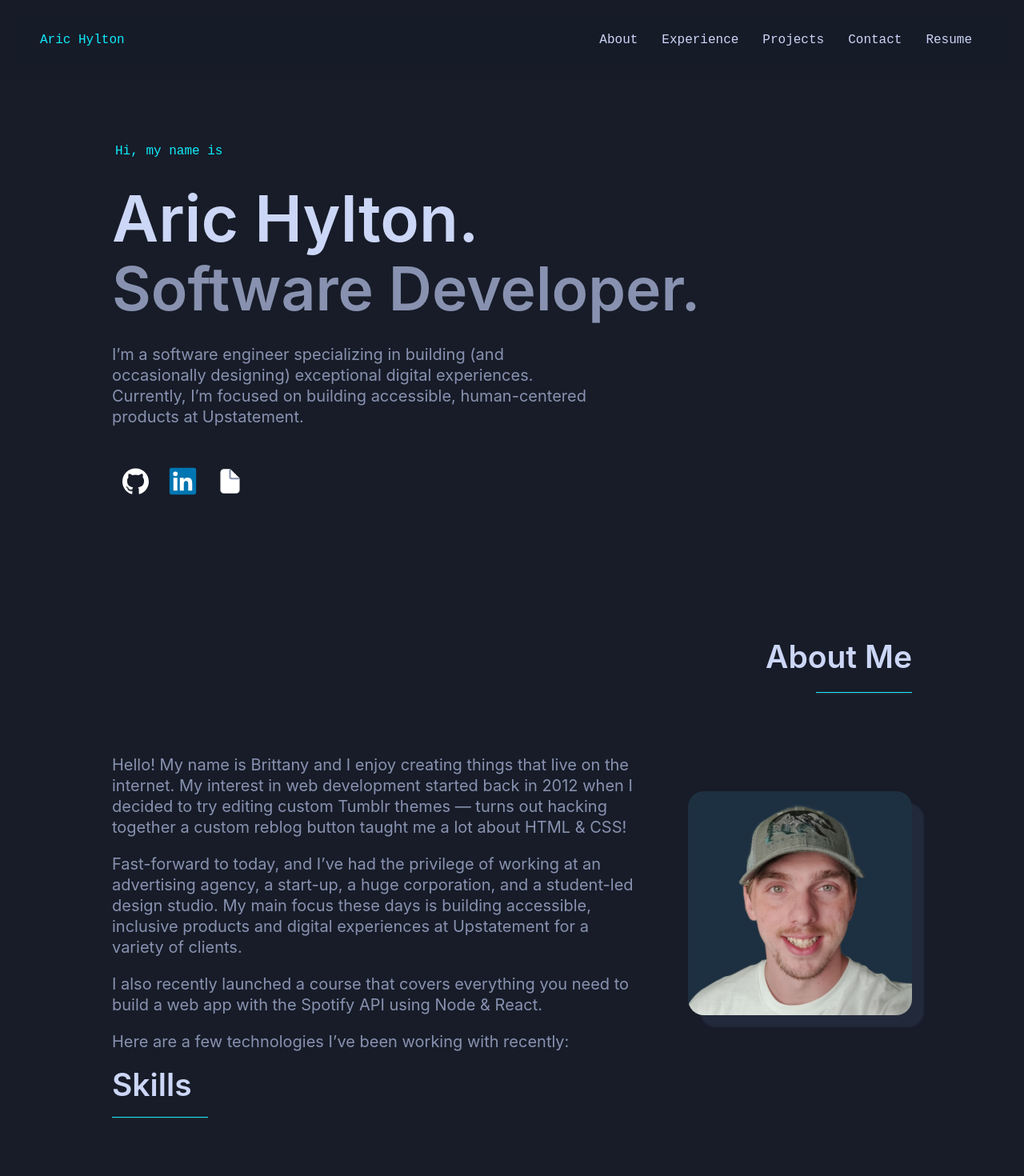
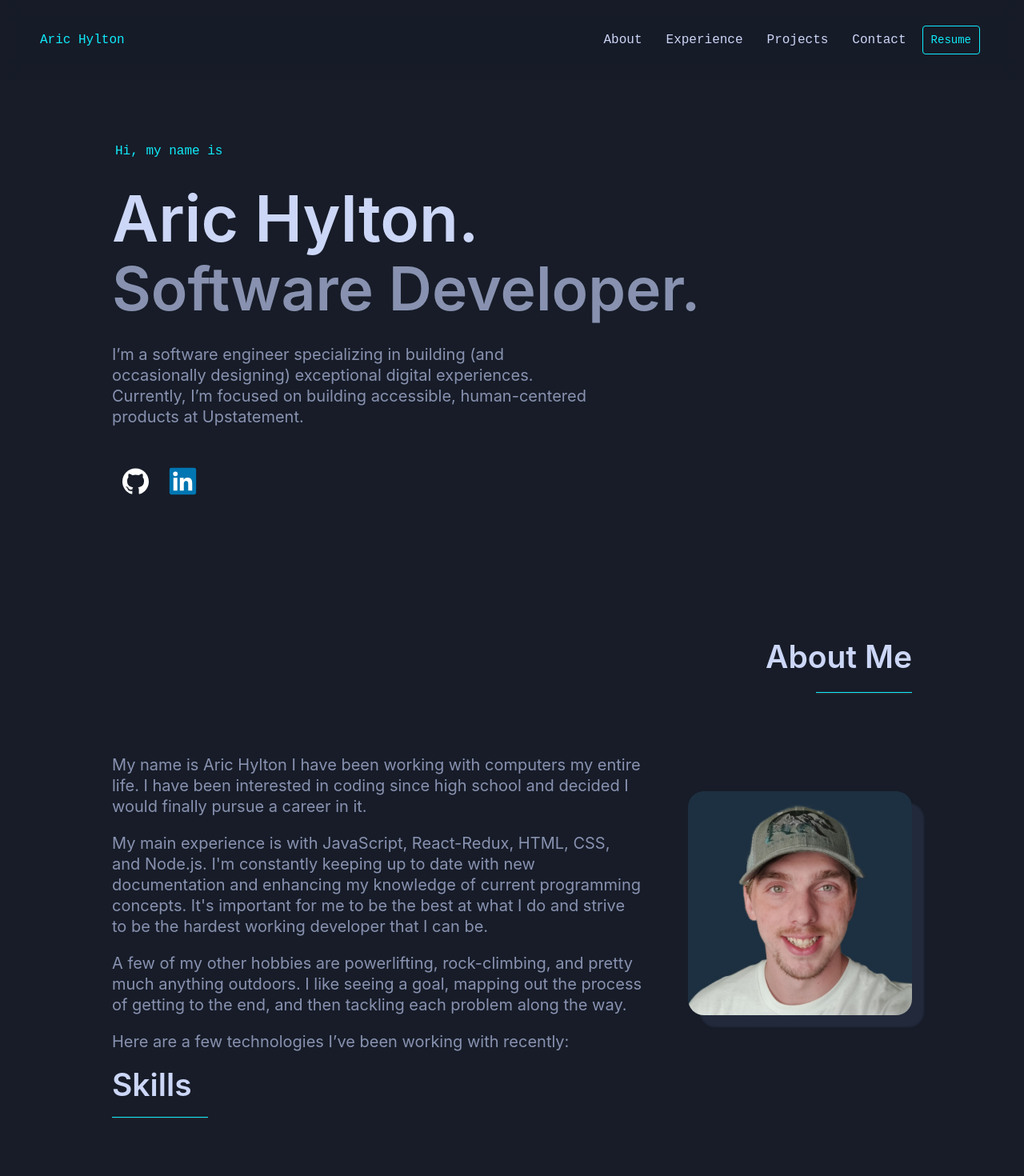
Before and after one commit to arichylton/portfolio, a React (Vite) app: page / in a window 1280 px wide. Shown: the top 1470 px of the page at 80% size. Built offline with nearby package versions, Linux system fonts and the light colour scheme.

Commit message:
added footer section and updated projects page

```diff
--- a/src/App.css
+++ b/src/App.css
@@ -26,7 +26,6 @@ main {
 
 section {
   margin: 0px auto;
-
   max-width: 1000px;
 }
 
@@ -95,8 +94,6 @@ li {
   min-height: 100vh;
 }
 
-
-
 .big-heading {
   margin: 0px;
   font-size: clamp(40px, 8vw, 80px);
--- a/src/containers/about/About.jsx
+++ b/src/containers/about/About.jsx
@@ -14,22 +14,22 @@ const About = () => {
         <div>
           <div className='about__section-summary'>
             <p>
-              Hello! My name is Brittany and I enjoy creating things that live
-              on the internet. My interest in web development started back in
-              2012 when I decided to try editing custom Tumblr themes — turns
-              out hacking together a custom reblog button taught me a lot about
-              HTML & CSS!
+              My name is Aric Hylton I have been working with computers my
+              entire life. I have been interested in coding since high school
+              and decided I would finally pursue a career in it.
             </p>
             <p>
-              Fast-forward to today, and I’ve had the privilege of working at an
-              advertising agency, a start-up, a huge corporation, and a
-              student-led design studio. My main focus these days is building
-              accessible, inclusive products and digital experiences at
-              Upstatement for a variety of clients.
+              My main experience is with JavaScript, React-Redux, HTML, CSS, and
+              Node.js. I'm constantly keeping up to date with new documentation
+              and enhancing my knowledge of current programming concepts. It's
+              important for me to be the best at what I do and strive to be the
+              hardest working developer that I can be.
             </p>
             <p>
-              I also recently launched a course that covers everything you need
-              to build a web app with the Spotify API using Node & React.
+              A few of my other hobbies are powerlifting, rock-climbing, and
+              pretty much anything outdoors. I like seeing a goal, mapping out
+              the process of getting to the end, and then tackling each problem
+              along the way.
             </p>
             <p>Here are a few technologies I’ve been working with recently:</p>
           </div>
--- a/src/containers/about/about.css
+++ b/src/containers/about/about.css
@@ -1,5 +1,5 @@
 .about__section {
-  min-height: 55vh;
+  min-height: 56vh;
 }
 
 .about__section-group {
--- a/src/containers/contact/Contact.jsx
+++ b/src/containers/contact/Contact.jsx
@@ -3,9 +3,15 @@ import './contact.css';
 
 const Contact = () => {
   return (
-    <section>
+    <section className='contact__section'>
       <div className='contact__title'>
-        <h1>Contact Me</h1>
+        <h1>👉 Get In Touch 👈</h1>
+        <p className='contact__summary'>
+          Although I’m not currently looking for any new opportunities, my inbox
+          is always open. Whether you have a question or just want to say hi,
+          I’ll try my best to get back to you!
+        </p>
+        <a className='email__link' href="Arich212@gmail.com" rel="noopener noreferrer" target="_blank">Connect</a>
       </div>
     </section>
   );
--- a/src/containers/contact/contact.css
+++ b/src/containers/contact/contact.css
@@ -1,18 +1,37 @@
-.contact__title {
-
-  text-align: center;
-  font-size: 26px;
-  margin-bottom: 70px;
-  margin-top: 240px;
+.contact__section {
+  display: flex;
+  justify-content:center;
 }
 
-.contact__title:after {
-  display: block;
-  height: 1px;
-  background-color: rgb(16, 234, 250);
-  content: '';
-  width: 120px;
-  margin: 0 auto;
-  box-shadow: 0 1px 2px #444;
-  margin-top: 18px;
+.contact__title {
+  text-align: center;
+  font-size: 32px;
+  margin-bottom: 120px;
+  margin-top: 280px;
 }
+
+.contact__title h1 {
+  margin-bottom: 30px;
+}
+
+
+.contact__summary {
+  font-size: 18px;
+  width: 600px;
+  line-height: 1.8rem;
+}
+
+.email__link {
+    color: var(--green);
+    background-color: transparent;
+    border: 1px solid var(--green);
+    border-radius: var(--border-radius);
+    padding: 1.25rem 1.75rem;
+    font-size: var(--fz-sm);
+    font-family: var(--font-mono);
+    line-height: 1;
+    text-decoration: none;
+    cursor: pointer;
+    transition: var(--transition);
+    margin-top: 50px;
+}
--- a/src/containers/footer/Footer.jsx
+++ b/src/containers/footer/Footer.jsx
@@ -1,7 +1,33 @@
 import React from 'react';
+import './footer.css';
+
+import githubImg from '../../assets/icons/github-original.svg';
+import linkedinImg from '../../assets/icons/linkedin-original.svg';
+import resumeImg from '../../assets/icons/document-outline.svg';
 
 const Footer = () => {
-  return <div>Footer</div>;
+  return (
+    <footer className='footer__section'>
+      <p>Made with ❤️ by Aric Hylton @ 2023</p>
+      <ul className='footer_list'>
+        <li>
+          <a>
+            <img src={githubImg} />
+          </a>
+        </li>
+        <li>
+          <a>
+            <img src={linkedinImg} />
+          </a>
+        </li>
+        <li>
+          <a>
+            <img src={resumeImg} />
+          </a>
+        </li>
+      </ul>
+    </footer>
+  );
 };
 
 export default Footer;
--- a/src/containers/footer/footer.css
+++ b/src/containers/footer/footer.css
@@ -0,0 +1,27 @@
+.footer__section {
+  display: flex;
+  justify-content: center;
+  align-items: center;
+  flex-direction: column;
+  margin-bottom: 10px;
+}
+
+.footer__section p {
+  margin-block-end: .5em;
+}
+
+.footer_list {
+  display: flex;
+  justify-content: space-between;
+  list-style: None;
+  padding-inline-start: 0;
+}
+
+.footer_list li {
+  padding: 0 8px;
+}
+
+.footer_list li a img{
+  margin: 8px 5px 0;
+  width: 26px;
+}
--- a/src/containers/hero/Hero.jsx
+++ b/src/containers/hero/Hero.jsx
@@ -41,14 +41,14 @@ const Top = () => {
         >
           <img src={linkedinImg} />
         </a>
-        <a
+        {/* <a
           className='contact-link'
           href='!#'
           target='_blank'
           rel='noopener noreferrer'
         >
           <img src={resumeImg} />
-        </a>
+        </a> */}
       </div>
     </section>
   );
--- a/src/containers/navbar/Navbar.jsx
+++ b/src/containers/navbar/Navbar.jsx
@@ -25,7 +25,7 @@ const Navbar = () => {
               <a href='/#contact'>Contact</a>
             </li>
             <li>
-              <a href='/#resume'>Resume</a>
+              <a href='/#resume' className='resume-link'>Resume</a>
             </li>
           </ul>
         </div>
--- a/src/containers/navbar/navbar.css
+++ b/src/containers/navbar/navbar.css
@@ -79,3 +79,19 @@
 .navbar__items-container li:hover {
   color: #6f96d5;
 }
+
+.resume-link {
+
+    color: var(--green);
+    background-color: transparent;
+    border: 1px solid var(--green);
+    border-radius: var(--border-radius);
+    padding: 1.25rem 1.75rem;
+    font-size: var(--fz-sm);
+    font-family: var(--font-mono);
+    line-height: 1;
+    text-decoration: none;
+    cursor: pointer;
+    transition: var(--transition);
+
+}
--- a/src/containers/projects/Projects.jsx
+++ b/src/containers/projects/Projects.jsx
@@ -4,6 +4,7 @@ import './projects.css';
 import movielyImg from '../../assets/project-images/moviely.png';
 import powerImg from '../../assets/project-images/power.png';
 import weatherlyImg from '../../assets/project-images/weatherly.png';
+import saigheadImg from '../../assets/project-images/saighead.jpg';
 
 import githubImg from '../../assets/icons/github-original-link.svg';
 import websiteImg from '../../assets/icons/website.svg';
@@ -53,6 +54,47 @@ const Projects = () => {
           >
             <a href='https://ubiquitous-platypus-29d3a7.netlify.app/'>
               <img src={movielyImg} />
+            </a>
+          </div>
+        </li>
+        <li className='featured-item'>
+          <div className='project-content'>
+            <div>
+              <p className='project-overline'>Featured Project</p>
+              <h3 className='project-title'>
+                <a>Saighead</a>
+              </h3>
+              <div className='project-description'>
+                <p>
+                  Moviely utilizes a movie database api to show upcoming movies,
+                  featured movies, and the highest rated movies of all time.
+                  Moviely also allows users to search for movies and see
+                  individual movie details.
+                </p>
+              </div>
+              <ul className='project-tech-list'>
+                <li>Unity</li>
+                <li>C#</li>
+                <li>Express</li>
+                <li>Steam</li>
+                <li>Visual Studio</li>
+              </ul>
+              <div className='project-links'>
+                <a href='#'>
+                  <img src={githubImg} />
+                </a>
+                <a href='https://ubiquitous-platypus-29d3a7.netlify.app/'>
+                  <img src={websiteImg} />
+                </a>
+              </div>
+            </div>
+          </div>
+          <div
+            className='project-image gatsby-image-wrapper-constrained gatsby-image-wrapper'
+            style={{ maxWidth: 700, display: 'block' }}
+          >
+            <a href='https://store.steampowered.com/app/1576020/Saighead/' target="_blank">
+              <img src={saigheadImg} />
             </a>
           </div>
         </li>
```
Also changed, not shown: src/assets/icons/document-outline.svg, src/assets/project-images/saighead.jpg (added).
